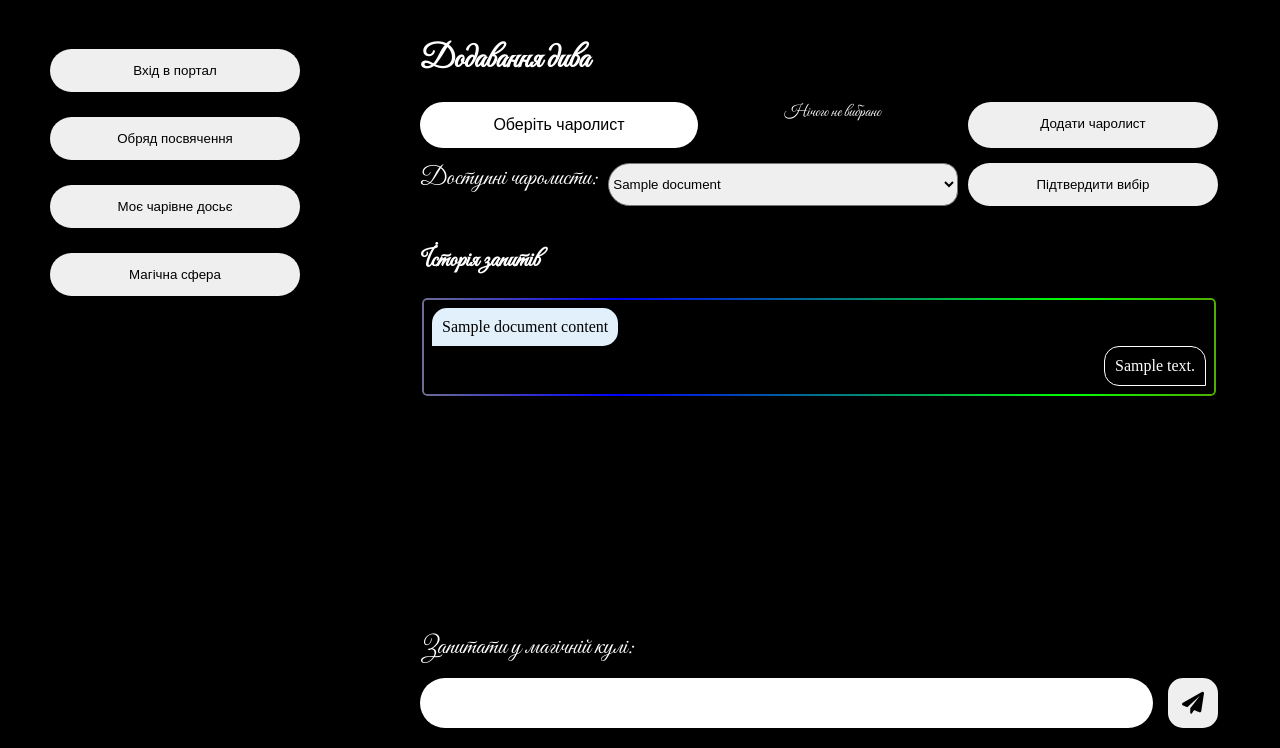
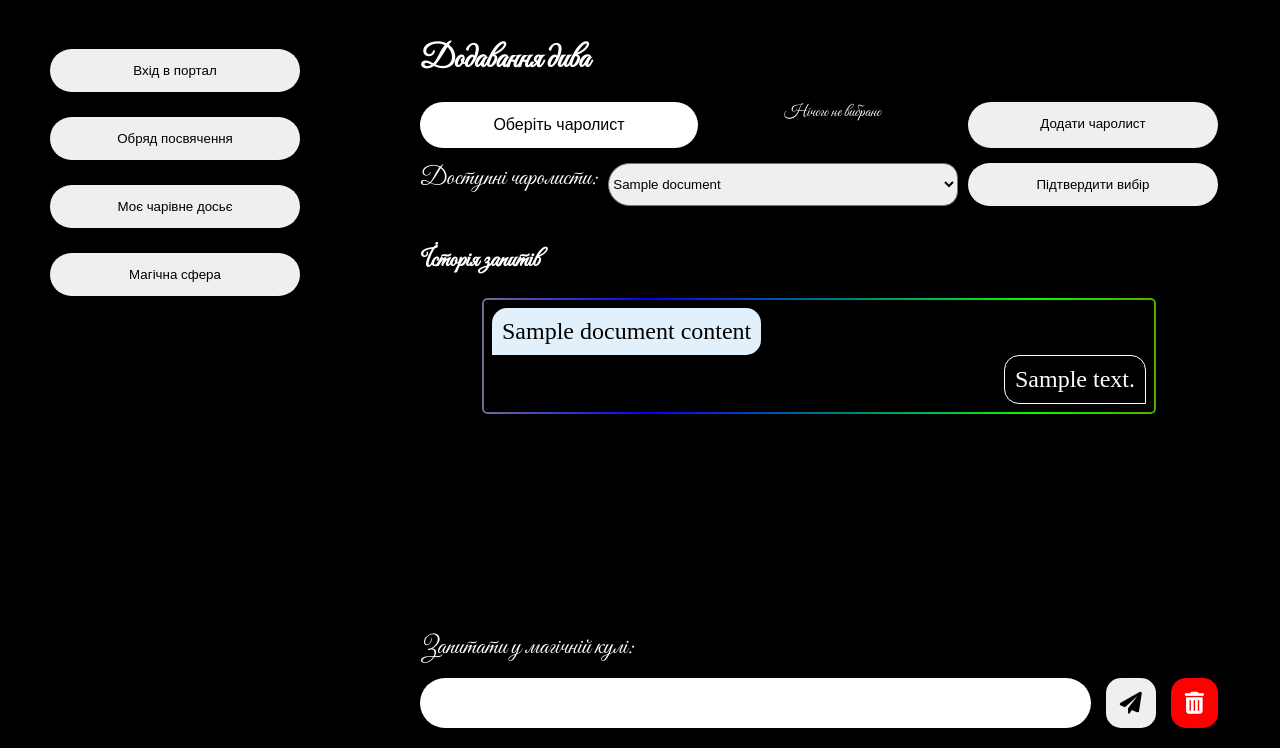
Before and after one commit to Hnatiak/DataScienceProject-front, a FastAPI app: template templates/pdf/upload_pdf_test.html in a window 1280 px wide. Shown: the part 84-832 px from the top of the page. Run offline with FastAPI, Linux system fonts and the light colour scheme; the template is opened without the code that fills it: most values are stand-ins (such as "Sample title", 1, 10 or a date in 2020).

Commit message:
I changed styles

```diff
--- a/static/style.css
+++ b/static/style.css
@@ -125,11 +125,14 @@ button {
     overflow-y: auto;
     padding: 10px;
     color: black;
-    margin-bottom: 20px;
+    margin: 20px 60px;
     font-family: none;
     position: relative;
     border-radius: 5px;
     border: 2px solid transparent;
+
+    font-size: 24px;
+
 }
 
 .document-container::before {
@@ -369,6 +372,7 @@ button {
 
     .chat-form-container {
         display: flex;
+        gap: 15px;
 
         input {
             padding: 10px 20px;
@@ -376,7 +380,6 @@ button {
             border-radius: 25px;
             border: none;
             margin-top: 0px;
-            margin-right: 15px;
             font-size: 18px;
             font-family: 'Magical', Arial, sans-serif;
 
@@ -396,6 +399,11 @@ button {
             justify-content: center;
             border-radius: 15px;
             font-size: 22px;
+        }
+
+        .delete-button {
+            background-color: red;
+            color: white;
         }
     }
 }
--- a/templates/pdf/upload_pdf_test.html
+++ b/templates/pdf/upload_pdf_test.html
@@ -72,6 +72,7 @@
                 <input type="hidden" name="document" value="{{ selected_document }}">
                 <input type="hidden" name="documents" value="{{ documents | join(',') }}">
                 <button type="submit" id="form-ask-user"><i class="fa-solid fa-paper-plane"></i></button>
+                <button type="submit" id="form-ask-user" class="delete-button"><i class="fa-solid fa-trash-can"></i></button>
             </div>
         </form>
 
```
